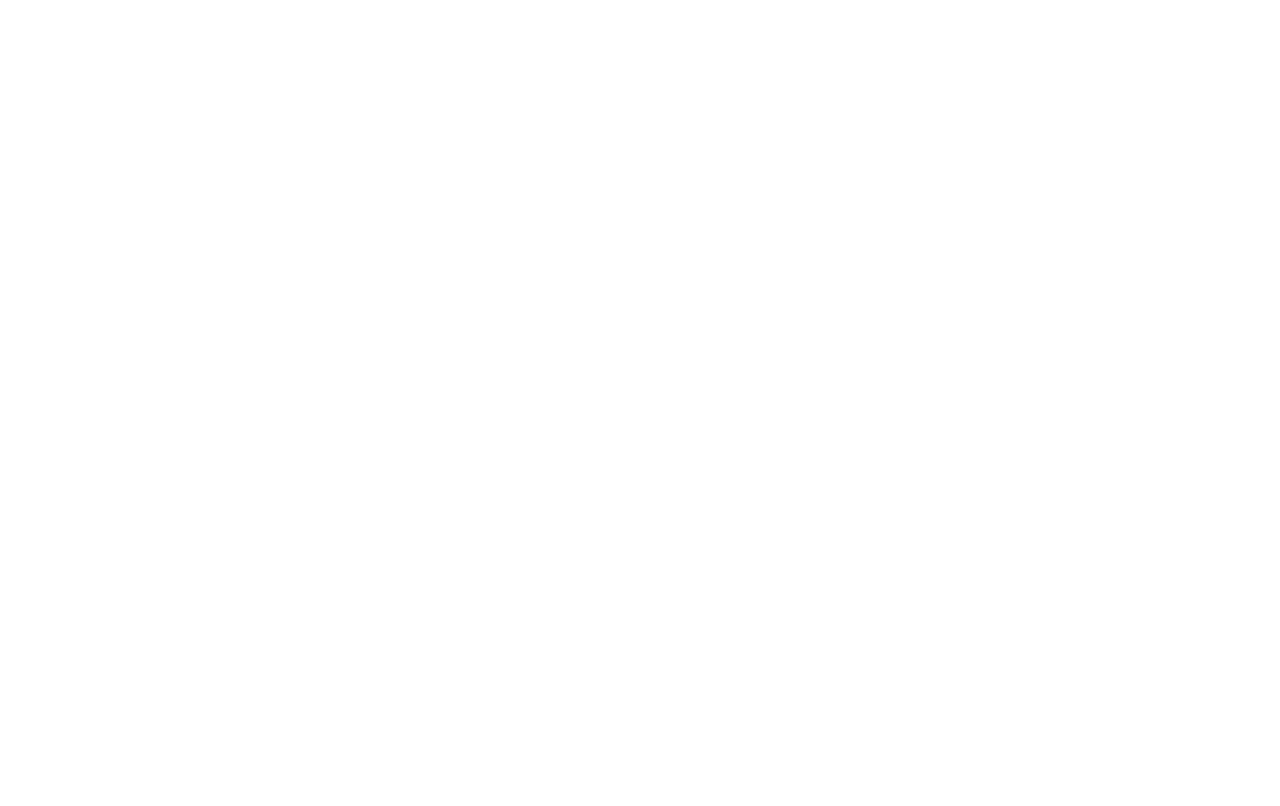
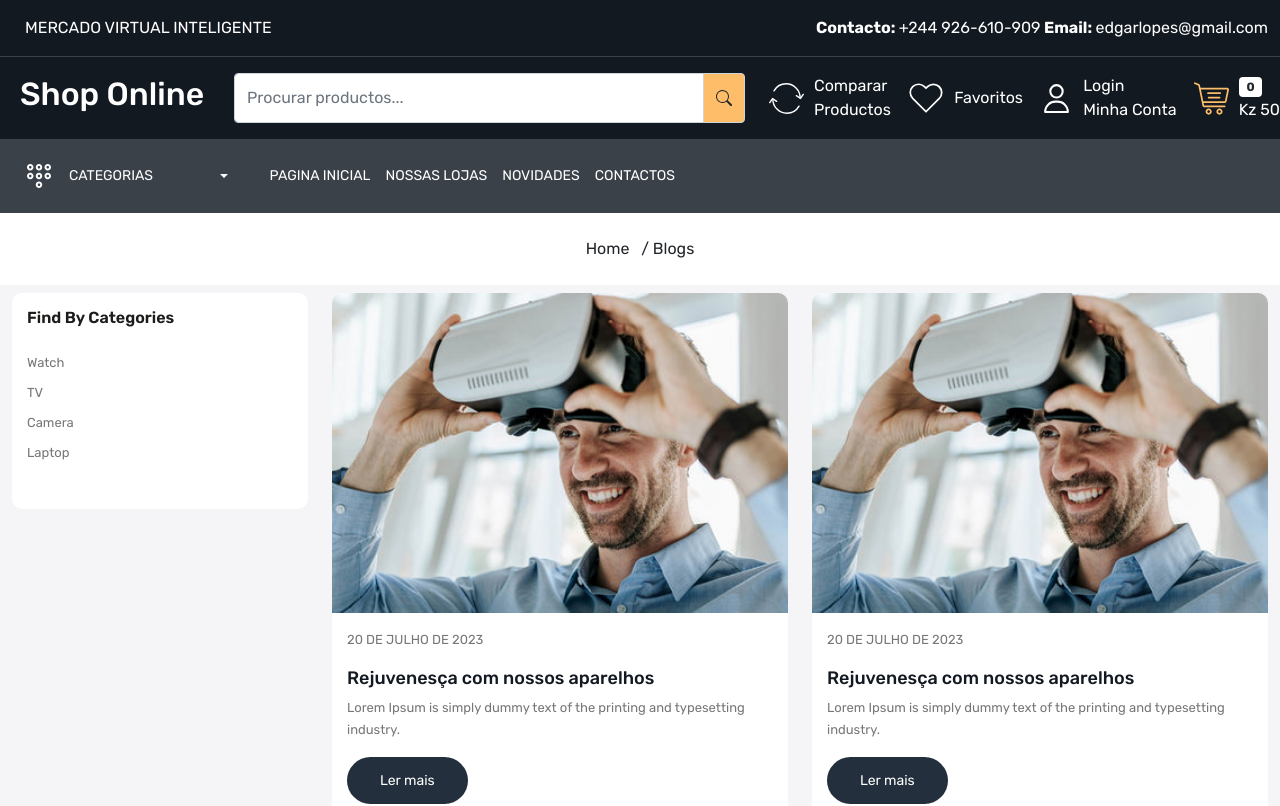
Before and after one commit to rickdeu/microservice_virtual_shop_django_and_reactjs, a React (Create React App) app in the folder shop_frontend/: page /blogs in a window 1280 px wide. Before the commit this address had no page. Shown: the top 806 px of the page. Built offline with nearby package versions, Linux system fonts and the light colour scheme.

Commit message:
create blog page

```diff
--- a/shop_frontend/src/App.js
+++ b/shop_frontend/src/App.js
@@ -6,6 +6,7 @@
 import About from './pages/About';
 import Contact from './pages/Contact';
 import OurStore from './pages/OurStore';
+import Blogs from './pages/Blogs';
 function App() {
   return(
   <>
@@ -17,6 +18,7 @@
           <Route path='about' element={<About/>}/>
           <Route path='contact' element={<Contact/>}/>
           <Route path='store' element={<OurStore/>}/>
+          <Route path='blogs' element={<Blogs/>}/>
 
         </Route>
       </Routes>
--- a/shop_frontend/src/components/BlogCard.js
+++ b/shop_frontend/src/components/BlogCard.js
@@ -3,10 +3,9 @@
 
 const BlogCard = () => {
     return (
-        <div className='col-3'>
             <div className='blog-card'>
                 <div className='card-image'>
-                    <img className='img-fluid' src='images/blog-1.jpg' alt='card-image' />
+                    <img className='img-fluid w-100' src='images/blog-1.jpg' alt='card-image' />
                 </div>
                 <div className='blog-content'>
                     <p className='date'>20 de Julho de 2023</p>
@@ -20,7 +19,6 @@
 
 
             </div>
-        </div>
     )
 }
 
--- /dev/null
+++ b/shop_frontend/src/pages/Blogs.js
@@ -0,0 +1,57 @@
+import React from 'react'
+import BlogCard from '../components/BlogCard'
+import BreadCrumb from '../components/BreadCrumb'
+import Meta from '../components/Meta'
+
+const Blogs = () => {
+    return (
+        <>
+            <Meta title='Blogs' />
+            <BreadCrumb title='Blogs' />
+
+            <div className='blog-wrapper home-wrapper-2 py-2'>
+                <div className='container-xxl'>
+                    <div className='row'>
+                        <div className='col-3'>
+                            <div className='filter-card mb-3'>
+                                <h3 className='filter-title'>
+                                    Find By Categories
+                                </h3>
+                                <div>
+                                    <ul className='ps-0'>
+                                        <li>Watch</li>
+                                        <li>TV</li>
+                                        <li>Camera</li>
+                                        <li>Laptop</li>
+                                    </ul>
+                                </div>
+
+                            </div>
+                        </div>
+                        <div className='col-9'>
+                            <div className='row'>
+                                <div className='col-6 mb-3'>
+                                <BlogCard/>
+                                </div>
+                                <div className='col-6 mb-3'>
+                                <BlogCard/>
+                                </div>
+                                <div className='col-6 mb-3'>
+                                <BlogCard/>
+                                </div>
+                                <div className='col-6 mb-3'>
+                                <BlogCard/>
+                                </div>
+                            </div>
+                        </div>
+
+                    </div>
+                </div>
+
+            </div>
+
+        </>
+    )
+}
+
+export default Blogs
--- a/shop_frontend/src/pages/Home.js
+++ b/shop_frontend/src/pages/Home.js
@@ -359,12 +359,24 @@
                 Noticias no nosso blog
               </h3>
             </div>
-            <BlogCard />
-            <BlogCard />
-            <BlogCard />
-            <BlogCard />
 
 
+
+
+          </div>
+          <div className='row'>
+            <div className='col-3'>
+            <BlogCard />
+            </div>
+            <div className='col-3'>
+            <BlogCard />
+            </div>
+            <div className='col-3'>
+            <BlogCard />
+            </div>
+            <div className='col-3'>
+            <BlogCard />
+            </div>
           </div>
         </div>
 
--- a/shop_frontend/src/pages/OurStore.js
+++ b/shop_frontend/src/pages/OurStore.js
@@ -31,6 +31,8 @@
                                 </div>
 
                             </div>
+
+
                             <div className='filter-card mb-3'>
                                 <h3 className='filter-title'>
                                     Filter By
```
